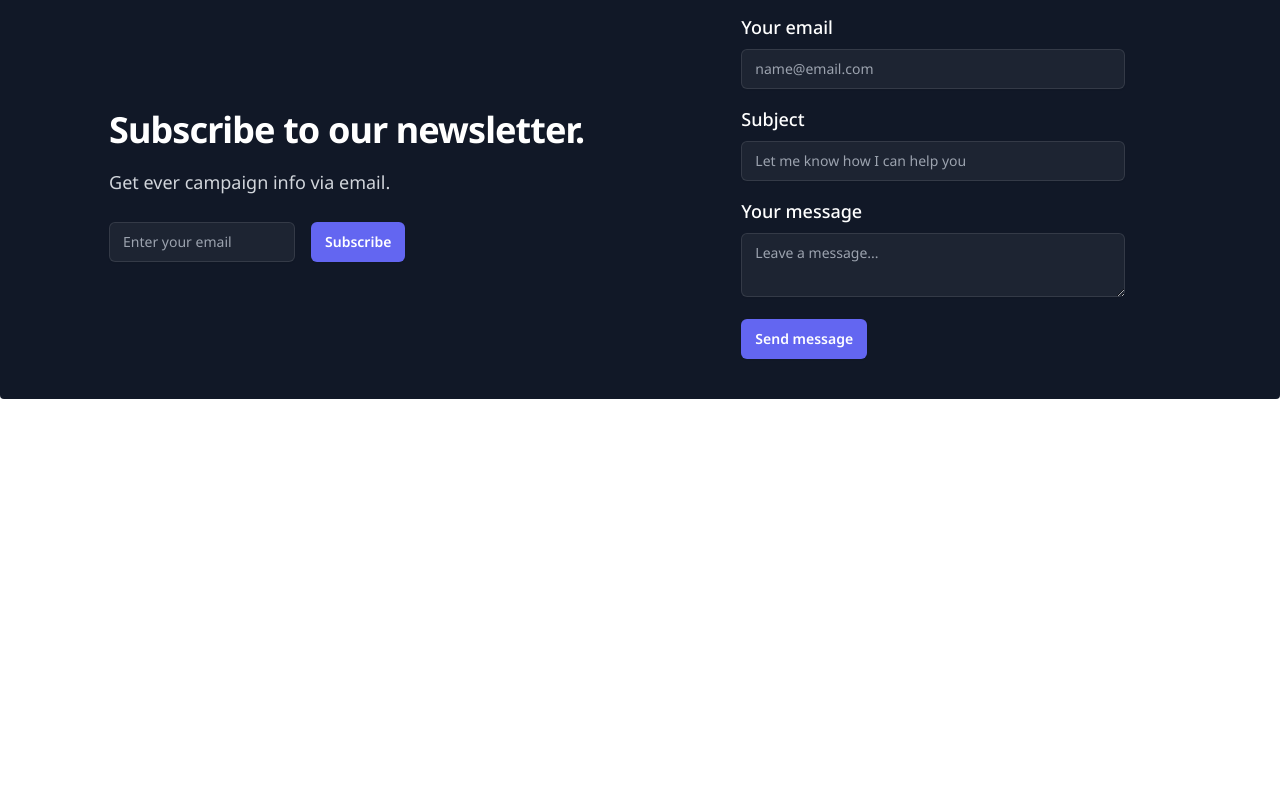
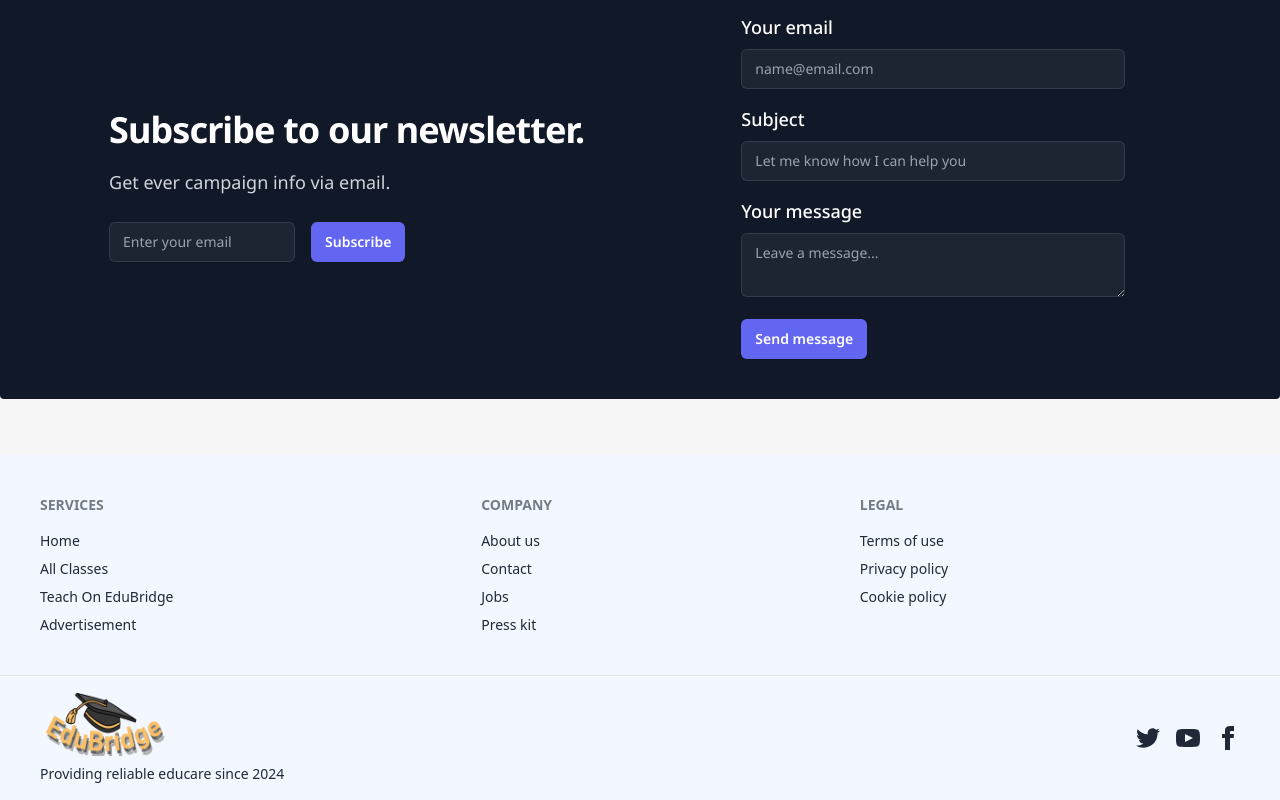
Before and after one commit to tabib-e-alahi/eduBridge_htm_css_js, a plain HTML site: page index.html in a window 1280 px wide. Shown: the part 1923-2723 px from the top of the page. Before the commit the page ends 2362 px from the top, so only its background shows below. Drawn offline with nearby package versions, Linux system fonts and the light colour scheme.

Commit message:
footer added

```diff
--- a/index.html
+++ b/index.html
@@ -351,6 +351,79 @@
         </div>
       </div>
     </main>
+
+    <!-- ======================== footer section ==================== -->
+    <footer>
+      <div>
+        <footer class="footer bg-[#F3F7FF] text-base-content p-10">
+          <nav>
+            <h6 class="footer-title">Services</h6>
+            <a class="link link-hover">Home</a>
+            <a class="link link-hover">All Classes</a>
+            <a class="link link-hover">Teach On EduBridge</a>
+            <a class="link link-hover">Advertisement</a>
+          </nav>
+          <nav>
+            <h6 class="footer-title">Company</h6>
+            <a class="link link-hover">About us</a>
+            <a class="link link-hover">Contact</a>
+            <a class="link link-hover">Jobs</a>
+            <a class="link link-hover">Press kit</a>
+          </nav>
+          <nav>
+            <h6 class="footer-title">Legal</h6>
+            <a class="link link-hover">Terms of use</a>
+            <a class="link link-hover">Privacy policy</a>
+            <a class="link link-hover">Cookie policy</a>
+          </nav>
+        </footer>
+        <footer class="footer bg-[#F3F7FF] text-base-content border-base-300 border-t px-10 py-4">
+          <aside class="grid-flow-row items-center">
+            <img class='w-32 h-16' src="assets/new_logo.png" alt="" />
+            <p>
+              Providing reliable educare since 2024
+            </p>
+          </aside>
+          <nav class="md:place-self-center md:justify-self-end">
+            <div class="grid grid-flow-col gap-4">
+              <a>
+                <svg
+                  xmlns="http://www.w3.org/2000/svg"
+                  width="24"
+                  height="24"
+                  viewBox="0 0 24 24"
+                  class="fill-current"
+                >
+                  <path d="M24 4.557c-.883.392-1.832.656-2.828.775 1.017-.609 1.798-1.574 2.165-2.724-.951.564-2.005.974-3.127 1.195-.897-.957-2.178-1.555-3.594-1.555-3.179 0-5.515 2.966-4.797 6.045-4.091-.205-7.719-2.165-10.148-5.144-1.29 2.213-.669 5.108 1.523 6.574-.806-.026-1.566-.247-2.229-.616-.054 2.281 1.581 4.415 3.949 4.89-.693.188-1.452.232-2.224.084.626 1.956 2.444 3.379 4.6 3.419-2.07 1.623-4.678 2.348-7.29 2.04 2.179 1.397 4.768 2.212 7.548 2.212 9.142 0 14.307-7.721 13.995-14.646.962-.695 1.797-1.562 2.457-2.549z"></path>
+                </svg>
+              </a>
+              <a>
+                <svg
+                  xmlns="http://www.w3.org/2000/svg"
+                  width="24"
+                  height="24"
+                  viewBox="0 0 24 24"
+                  class="fill-current"
+                >
+                  <path d="M19.615 3.184c-3.604-.246-11.631-.245-15.23 0-3.897.266-4.356 2.62-4.385 8.816.029 6.185.484 8.549 4.385 8.816 3.6.245 11.626.246 15.23 0 3.897-.266 4.356-2.62 4.385-8.816-.029-6.185-.484-8.549-4.385-8.816zm-10.615 12.816v-8l8 3.993-8 4.007z"></path>
+                </svg>
+              </a>
+              <a>
+                <svg
+                  xmlns="http://www.w3.org/2000/svg"
+                  width="24"
+                  height="24"
+                  viewBox="0 0 24 24"
+                  class="fill-current"
+                >
+                  <path d="M9 8h-3v4h3v12h5v-12h3.642l.358-4h-4v-1.667c0-.955.192-1.333 1.115-1.333h2.885v-5h-3.808c-3.596 0-5.192 1.583-5.192 4.615v3.385z"></path>
+                </svg>
+              </a>
+            </div>
+          </nav>
+        </footer>
+      </div>
+    </footer>
     <!-- =============== js scripts ===================  -->
     <script src="js/popular.js"></script>
   </body>
```
